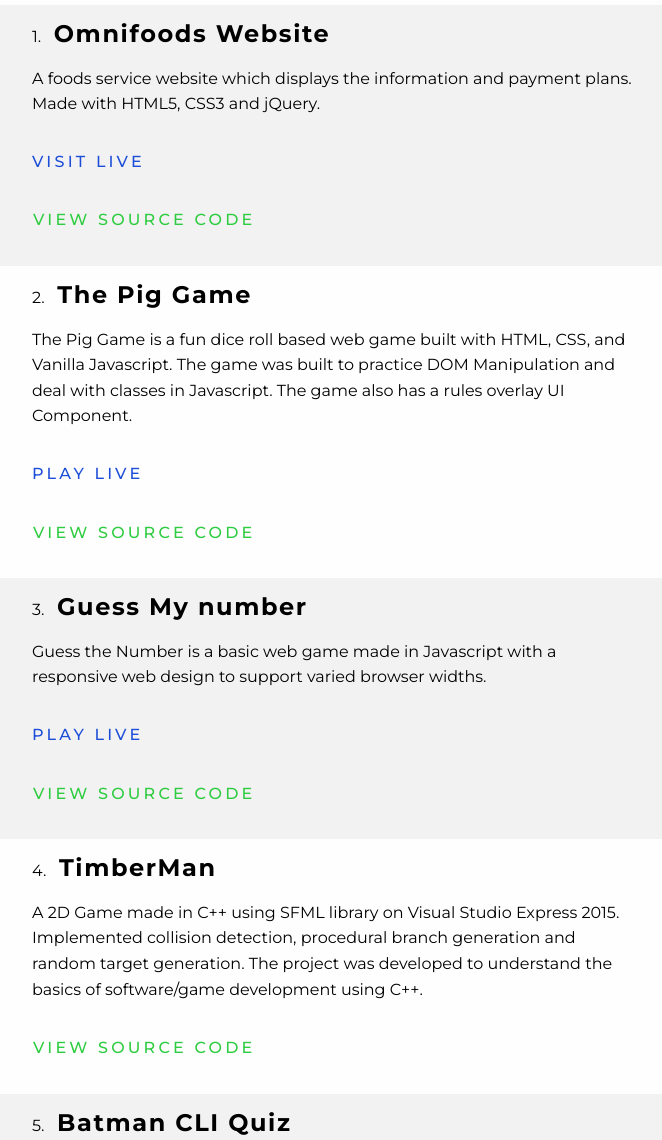
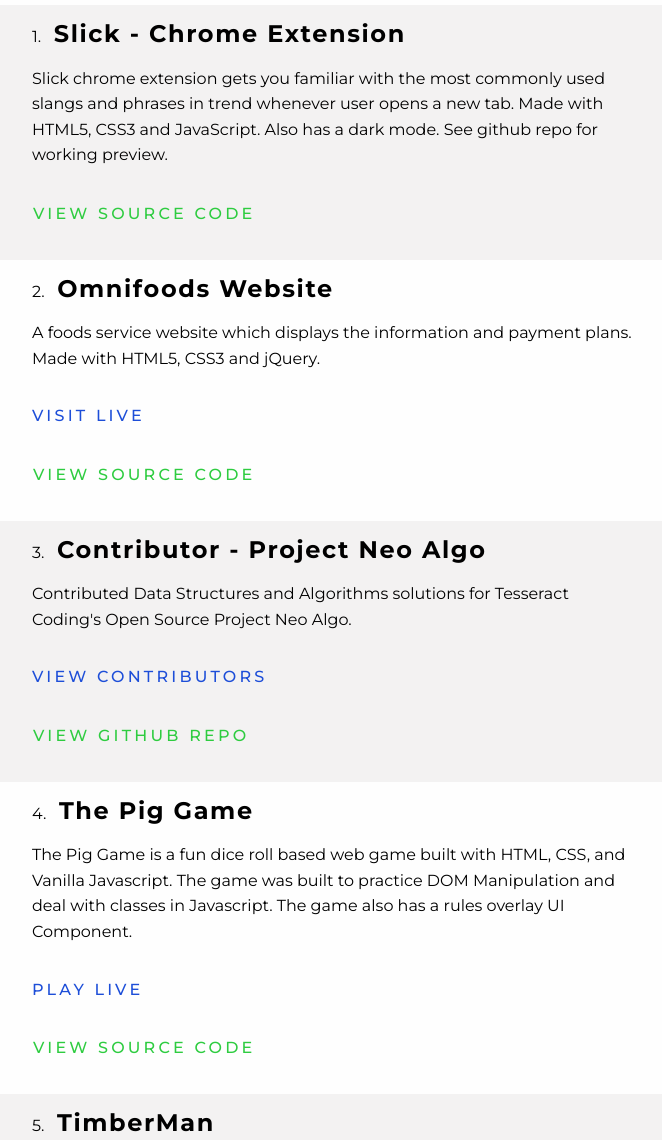
Before and after one commit to asaxena012/portfolio-aditya-saxena, a plain HTML site: page projects.html in a window 1280 px wide. Shown: the part 678-1818 px from the top of the page, without its empty margins (308-970 px from the left). Drawn offline with nearby package versions, Linux system fonts and the light colour scheme.

Commit message:
html: added project slick

```diff
--- a/projects.html
+++ b/projects.html
@@ -43,6 +43,26 @@
     <section class="section section-ow">
       <div class="container container-center">
         <p style="display: inline">1. &nbsp;</p>
+        <h1 style="display: inline">Slick - Chrome Extension</h1>
+        <p>
+          Slick chrome extension gets you familiar with the most commonly used
+          slangs and phrases in trend whenever user opens a new tab. Made with
+          HTML5, CSS3 and JavaScript. Also has a dark mode. See github repo for
+          working preview.
+        </p>
+
+        <a
+          class="link link-special-secondary link-green"
+          href="https://github.com/asaxena012/slick-chrome-extension"
+          target="_blank"
+          >VIEW SOURCE CODE</a
+        >
+      </div>
+    </section>
+
+    <section class="section">
+      <div class="container container-center">
+        <p style="display: inline">2. &nbsp;</p>
         <h1 style="display: inline">Omnifoods Website</h1>
         <p>
           A foods service website which displays the information and payment
@@ -64,9 +84,33 @@
       </div>
     </section>
 
+    <section class="section section-ow">
+      <div class="container container-center">
+        <p style="display: inline">3. &nbsp;</p>
+        <h1 style="display: inline">Contributor - Project Neo Algo</h1>
+        <p>
+          Contributed Data Structures and Algorithms solutions for Tesseract
+          Coding's Open Source Project Neo Algo.
+        </p>
+        <a
+          class="link link-special-primary"
+          href="https://github.com/TesseractCoding/NeoAlgo/blob/master/CONTRIBUTORS.md"
+          target="_blank"
+          >VIEW CONTRIBUTORS</a
+        >
+        <br />
+        <a
+          class="link link-special-secondary link-green"
+          href="https://github.com/TesseractCoding/NeoAlgo"
+          target="_blank"
+          >VIEW GITHUB REPO</a
+        >
+      </div>
+    </section>
+
     <section class="section">
       <div class="container container-center">
-        <p style="display: inline">2. &nbsp;</p>
+        <p style="display: inline">4. &nbsp;</p>
         <h1 style="display: inline">The Pig Game</h1>
         <p>
           The Pig Game is a fun dice roll based web game built with HTML, CSS,
@@ -92,31 +136,7 @@
 
     <section class="section section-ow">
       <div class="container container-center">
-        <p style="display: inline">3. &nbsp;</p>
-        <h1 style="display: inline">Guess My number</h1>
-        <p>
-          Guess the Number is a basic web game made in Javascript with a
-          responsive web design to support varied browser widths.
-        </p>
-        <a
-          class="link link-special-primary"
-          href="https://asaxena012.github.io/guess-the-number/"
-          target="_blank"
-          >PLAY LIVE</a
-        >
-        <br />
-        <a
-          class="link link-special-secondary link-green"
-          href="https://github.com/asaxena012/guess-the-number"
-          target="_blank"
-          >VIEW SOURCE CODE</a
-        >
-      </div>
-    </section>
-
-    <section class="section">
-      <div class="container container-center">
-        <p style="display: inline">4. &nbsp;</p>
+        <p style="display: inline">5. &nbsp;</p>
         <h1 style="display: inline">TimberMan</h1>
         <p>
           A 2D Game made in C++ using SFML library on Visual Studio Express
@@ -133,9 +153,9 @@
       </div>
     </section>
 
-    <section class="section section-ow">
+    <section class="section">
       <div class="container container-center">
-        <p style="display: inline">5. &nbsp;</p>
+        <p style="display: inline">6. &nbsp;</p>
         <h1 style="display: inline">Batman CLI Quiz</h1>
         <p>
           A Batman Trilogy Command Line Interface Quiz made in nodeJS. Chalk API
@@ -157,26 +177,26 @@
       </div>
     </section>
 
-    <section class="section">
+    <section class="section section-ow">
       <div class="container container-center">
-        <p style="display: inline">6. &nbsp;</p>
-        <h1 style="display: inline">Contributor - Project Neo Algo</h1>
+        <p style="display: inline">7. &nbsp;</p>
+        <h1 style="display: inline">Guess My number</h1>
         <p>
-          Contributed Data Structures and Algorithms solutions for Tesseract
-          Coding's Open Source Project Neo Algo.
+          Guess the Number is a basic web game made in Javascript with a
+          responsive web design to support varied browser widths.
         </p>
         <a
           class="link link-special-primary"
-          href="https://github.com/TesseractCoding/NeoAlgo/blob/master/CONTRIBUTORS.md"
+          href="https://asaxena012.github.io/guess-the-number/"
           target="_blank"
-          >VIEW CONTRIBUTORS</a
+          >PLAY LIVE</a
         >
         <br />
         <a
           class="link link-special-secondary link-green"
-          href="https://github.com/TesseractCoding/NeoAlgo"
+          href="https://github.com/asaxena012/guess-the-number"
           target="_blank"
-          >VIEW GITHUB REPO</a
+          >VIEW SOURCE CODE</a
         >
       </div>
     </section>
```
